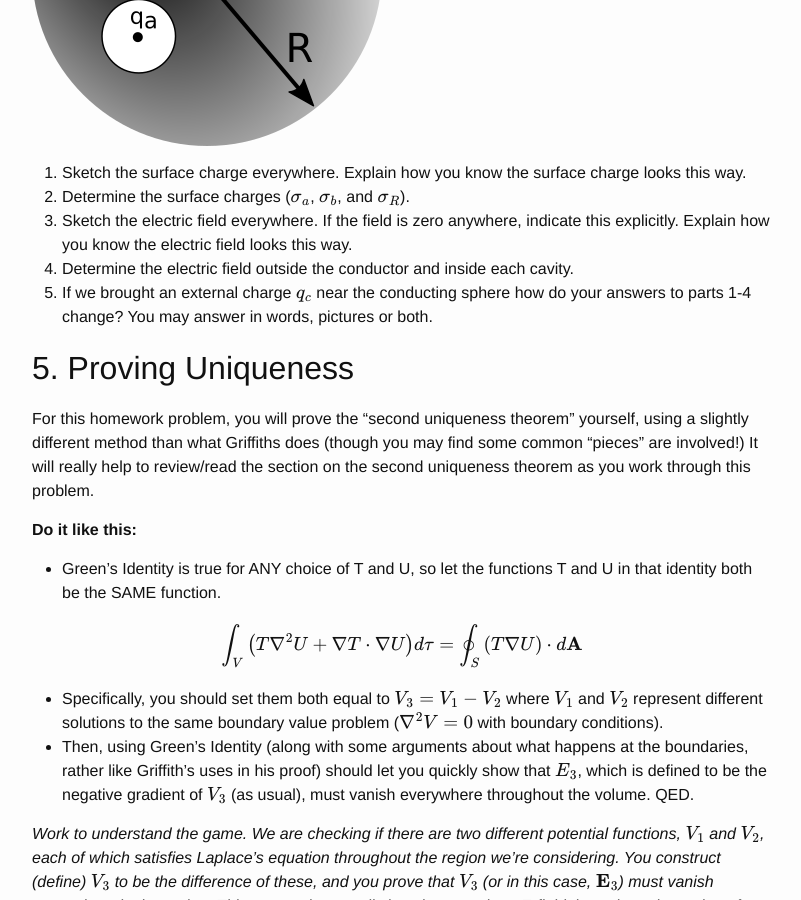
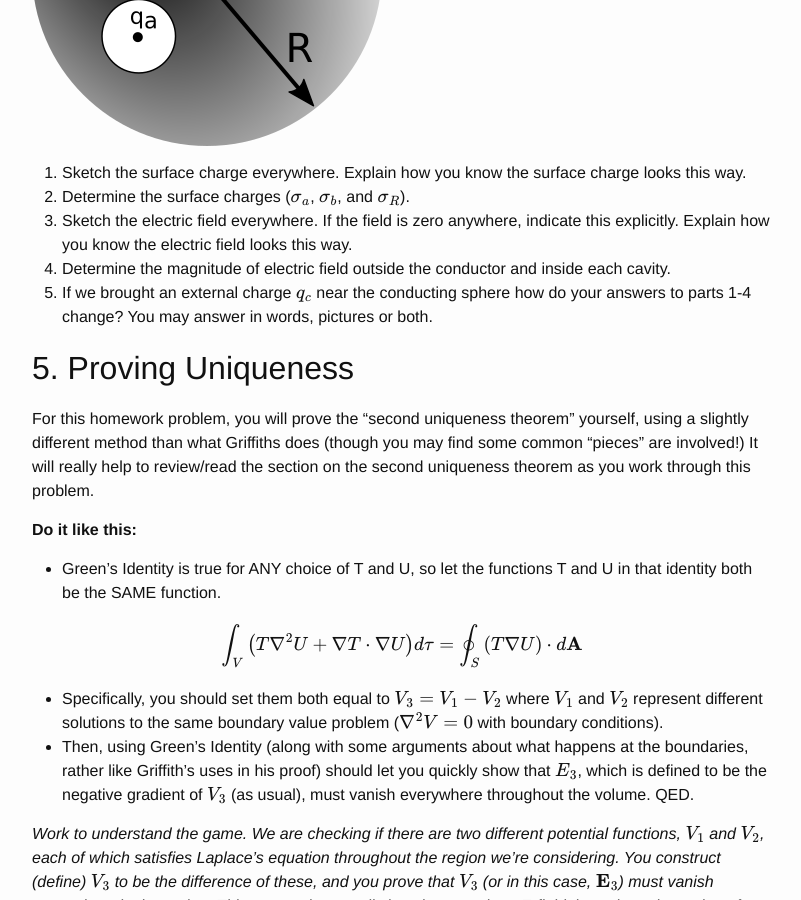
Before and after one commit to dannycab/phy481msu, a Jekyll site: the page built from assignments/homework5.md, in a window 1280 px wide and 900 px high, scrolled down 2030 px. Shown: the whole window, without its empty margins (238-1039 px from the left). Built offline with Jekyll 4.4.1, drawn with Linux system fonts in a browser that asks for light colours; formulas are drawn with MathJax 3.

Commit message:
slight change to wording

```diff
--- a/assignments/homework5.md
+++ b/assignments/homework5.md
@@ -47,7 +47,7 @@ We carve out two spherical cavities from a metal sphere of radius $R$ (as shown
 1. Sketch the surface charge everywhere. Explain how you know the surface charge looks this way.
 2. Determine the surface charges ($\sigma_a$, $\sigma_b$, and $\sigma_R$).
 3. Sketch the electric field everywhere. If the field is zero anywhere, indicate this explicitly. Explain how you know the electric field looks this way.
-4. Determine the electric field outside the conductor and inside each cavity.
+4. Determine the magnitude of electric field outside the conductor and inside each cavity.
 5. If we brought an external charge $q_c$ near the conducting sphere how do your answers to parts 1-4 change? You may answer in words, pictures or both.
 
 ## 5. Proving Uniqueness
```
